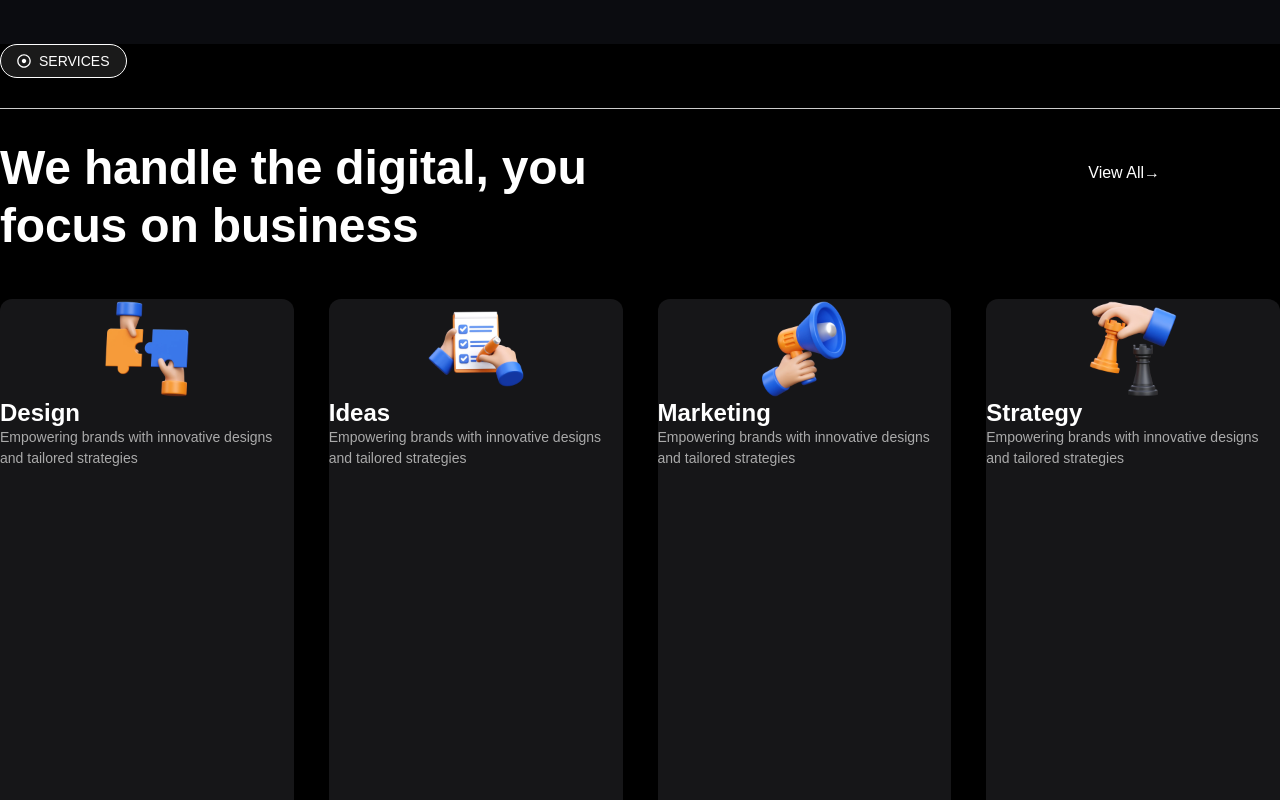
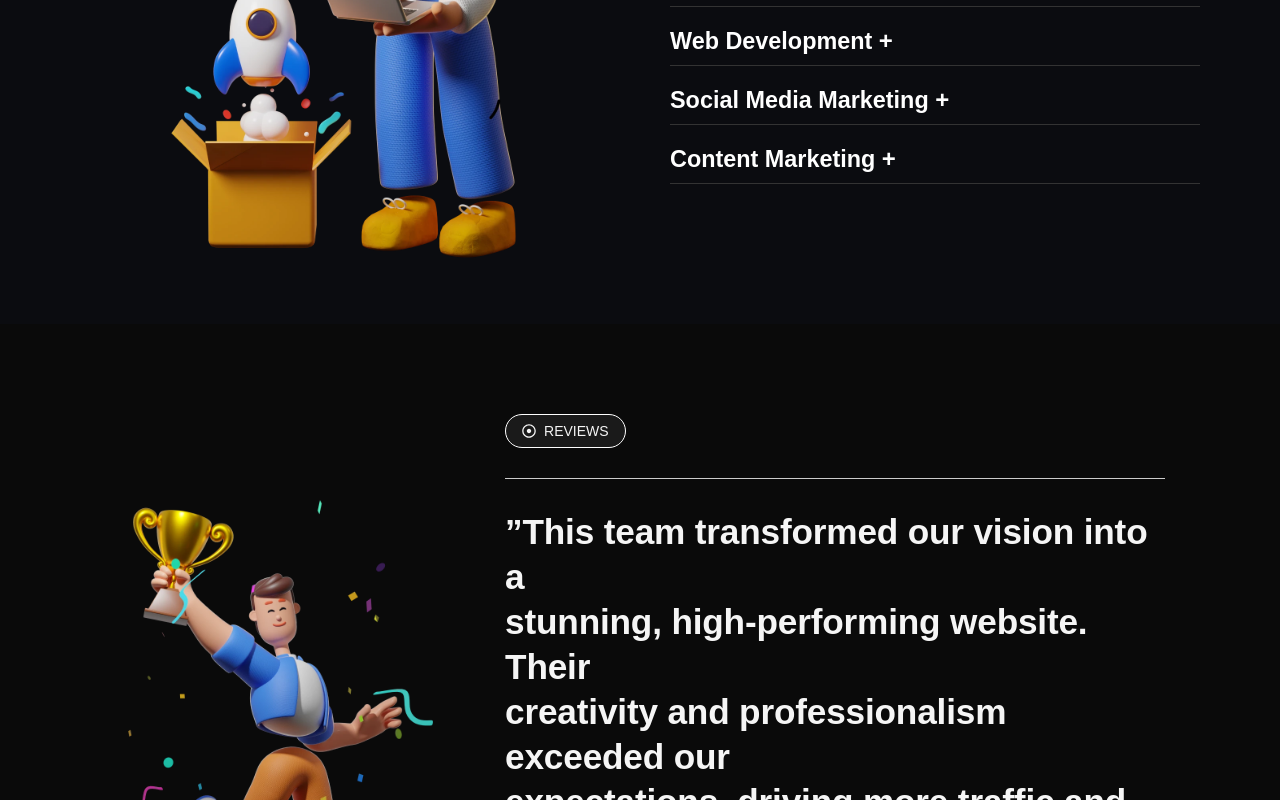
Before and after one commit to Ritikasuman/ReactTask-1, a React (Create React App) app in the folder sociolib/: page / in a window 1280 px wide. Shown: the part 1680-2480 px from the top of the page. Built offline with nearby package versions, Linux system fonts and the light colour scheme.

Commit message:
two section remaining

```diff
--- a/sociolib/src/components/MSSection.js
+++ b/sociolib/src/components/MSSection.js
@@ -1,78 +1,97 @@
 import React from "react";
-import image1 from "../assets/OneMS.webp";
-import image2 from "../assets/TwoMS.webp";  // Replace with actual file name
-import image3 from "../assets/ThreeMS.webp"; // Replace with actual file name
-import image4 from "../assets/FourMS.webp";
-import { FaRegDotCircle } from "react-icons/fa";
 
-const MSSection = () => {
-  // Service card data
+import design from "../assets/OneMS.webp";
+import ideas from "../assets/TwoMS.webp";
+import marketing from "../assets/ThreeMS.webp";
+import strategy from "../assets/FourMS.webp";
+
 const services = [
   {
     id: 1,
-      image: image1,
+    image: design,
     title: "Design",
-      description: "Empowering brands with innovative designs and tailored strategies",
+    description:(
+    <>
+      Empowering brands with <br />
+      innovative designs and<br />
+       tailored strategies
+    </>
+  ),
   },
   {
     id: 2,
-      image: image2,
+    image: ideas,
     title: "Ideas",
-      description: "Empowering brands with innovative designs and tailored strategies",
+     description:(
+    <>
+      Empowering brands with <br />
+      innovative designs and<br />
+       tailored strategies
+    </>
+  ),
   },
   {
     id: 3,
-      image:image3,
+    image: marketing,
     title: "Marketing",
-      description: "Empowering brands with innovative designs and tailored strategies",
+    description:(
+    <>
+      Empowering brands with <br />
+      innovative designs and<br />
+       tailored strategies
+    </>
+  ),
   },
   {
     id: 4,
-      image:image4,
+    image: strategy,
     title: "Strategy",
-      description: "Empowering brands with innovative designs and tailored strategies",
+    description:(
+    <>
+      Empowering brands with <br />
+      innovative designs and<br />
+       tailored strategies
+    </>
+  ),
   },
 ];
 
+function MSSection() {
   return (
-    <div className="MService">
-      <div className="badge">
-        <FaRegDotCircle/>SERVICES
+    <section className="ms-section">
+    <div className="subMs">
+      <div className="ms-header">
+         <div className="ms-tag">
+           <span className="badge">● SERVICES</span>
          </div>
 
-      <div className="heading">
-          <h2>We handle the digital, you <br/> focus on business</h2>
+        <div className="head">
+               <div className="ms-heading">
+                  <h2>We handle the digital, you <br />focus on business</h2>
                </div>
 
-      <div className="viewAll">
-        <a href="#">View All <span>→</span></a>
+               <div className="ms-view">
+                 <a href="#" className="ms-view-all">View All →</a>
+               </div>
+        </div>
       </div>
 
-      <div className="Flags">
-        {services.map((service) => (
-          <div className="ImgFlag" key={service.id}>
-            <div className="image-container">
-              <img src={service.image || "/placeholder.svg"} alt={service.title} />
-            </div>
 
-            <div className="Content">
-              <div className="subcontent">
-                <div className="topicname">
+      <div className="ms-cards">
+        {services.map(service => (
+          <div className="ms-card" key={service.id}>
+            <img src={service.image} alt={service.title} className="ms-icon" />
+            <div className="SecondContent">
                <h3>{service.title}</h3>
-                </div>
-                <div className="context">
                <p>{service.description}</p>
-                </div>
-              </div>
-              <div className="Learnmore">
-                <a href="#">Learn More</a>
-              </div>
+               <a href="#" className="ms-learn">Learn More</a>
             </div>
           </div>
         ))}
       </div>
     </div>
+    </section>
   );
-};
+}
 
 export default MSSection;
--- a/sociolib/src/components/footer.js
+++ b/sociolib/src/components/footer.js
@@ -3,7 +3,7 @@ import React from 'react';
 const Footer = () => {
   return (
 
-    <div className='Main'>
+    <div className='MainF'>
     <footer className="footer">
       <div className="footer-main">
         <div className="footer-column">
--- a/sociolib/src/styles.css
+++ b/sociolib/src/styles.css
@@ -108,6 +108,7 @@ li{
 .Main{
   height:105vh;
   width:100%;
+  position: relative;
 }
 
 .home-section {
@@ -538,109 +539,104 @@ padding-top: 68px;
 
 
 /* MSERVICES SECTION */
-.MService {
-  background-color: #000000;
+.ms-section {
+  background-color: #0a0a12;
   color: white;
+  padding: 60px  170px   60px  170px ;
+  font-family: sans-serif;
+  height: 90vh;
+  display: flex;
+
+}
+
+.subMS{
+
+}
+
+.ms-header {
+  align-items: center;
+  justify-content: space-between;
+  margin-bottom: 40px;
+}
+
+.ms-header h2 {
+   font-size: 3.9rem;
+   letter-spacing:-0.03em;
+  margin-bottom: 20px;
+  font-family: sans-serif;
+}
+
+.head{
+  display:flex;
+  gap:30%;
+}
+
+.ms-view-all {
+  font-size: 20px;
+  text-decoration:none;
+  color: white;
+  display: flex;
+  align-items: flex-end;
+  height: 100%;
+  font-weight: 600;
+}
+
+.ms-cards {
+  display: flex;
+  justify-content: space-between;
+  height: 70%;
+  gap: 25px;
+  width:100%;
   position: relative;
-  height:100vh;
-  font-family: sans-serif;
+  left:25px;
+}
 
-  width:100%;
+.ms-card {
+  background-color: #16161f;
+  padding: 20px;
+  border-radius: 15px;
+  width:25%;
+  text-align: left;
+}
+
+.ms-icon {
+  width: 100%;
+  height: 55%;
+  margin-bottom: 16px;
 }
 
 
-.heading {
-  margin-bottom: 30px;
-  letter-spacing:-0.01em;
-  line-height: 30px;
+
+
+
+.ms-card h3 {
+  font-size: 25px;
+  margin-bottom: 20px;
 }
 
-.heading h2 {
-  font-size: 48px;
-  font-weight: 700;
-
-  line-height: 1.2;
-}
-
-.viewAll {
-  position: absolute;
-  top: 120px;
-  right: 120px;
-  display: inline-block;
-}
-
-.viewAll a {
-  color: white;
-  text-decoration: none;
-  font-size: 16px;
-  font-weight: 500;
-  display: flex;
-  align-items: center;
+.ms-card p {
+  font-size: 1.2rem;
+  color:#ABB0BE;
+  margin-bottom: 30px;
+   letter-spacing:-0.01em;
+  line-height: 25px;
 }
 
 
-.Flags {
-  display: flex;
-  gap: 35px;
-  margin-top: 40px;
-  height:70%;
 
+.ms-learn {
+  color: white;
+  font-size: 18px;
+  text-decoration: none;
+  cursor: pointer;
+  font-weight: 700;
 }
 
-.ImgFlag {
-  background-color: #161618;
-  border-radius: 12px;
-  width: 25%;
-  overflow: hidden;
-  display: flex;
-  flex-direction: column;
-}
 
-.image-container {
 
-  display: flex;
-  justify-content: center;
-}
 
-.image-container img {
-  width: 100px;
-  height: 100px;
-  object-fit: contain;
-}
 
-.Content {
-  display: flex;
-  flex-direction: column;
-  height: 100%;
-}
 
-.subcontent {
-  flex-grow: 1;
-}
-
-.topicname h3 {
-  font-size: 24px;
-  font-weight: 600;
-
-}
-
-.context p {
-  font-size: 14px;
-  color: #aaa;
-  line-height: 1.5;
-
-}
-
-.Learnmore {
-  margin-top: 20px;
-}
-
-.Learnmore a {
-  color: white;
-  text-decoration: none;
-  font-size: 14px;
-  font-weight: 500;
-}
 
 
 
@@ -833,7 +829,7 @@ gap:1%;
 
 /* footer css */
 
-.Main{
+.MainF{
   height : 70vh;
   width:100%;
   background-color: #0a0a0a;
--- a/sociolib/src/webpage.js
+++ b/sociolib/src/webpage.js
@@ -16,8 +16,9 @@ function  Webpage(){
             <SectionOne/>
             <Aboutus/>
             <ServicesSection/>
-            <MSSection/>
+
             <ReviewSection/>
+              <MSSection/>
             <ValueSection/>
             <Contact/>
             <Footer/>
```
Lines whose indentation alone changed are shown as unchanged.
